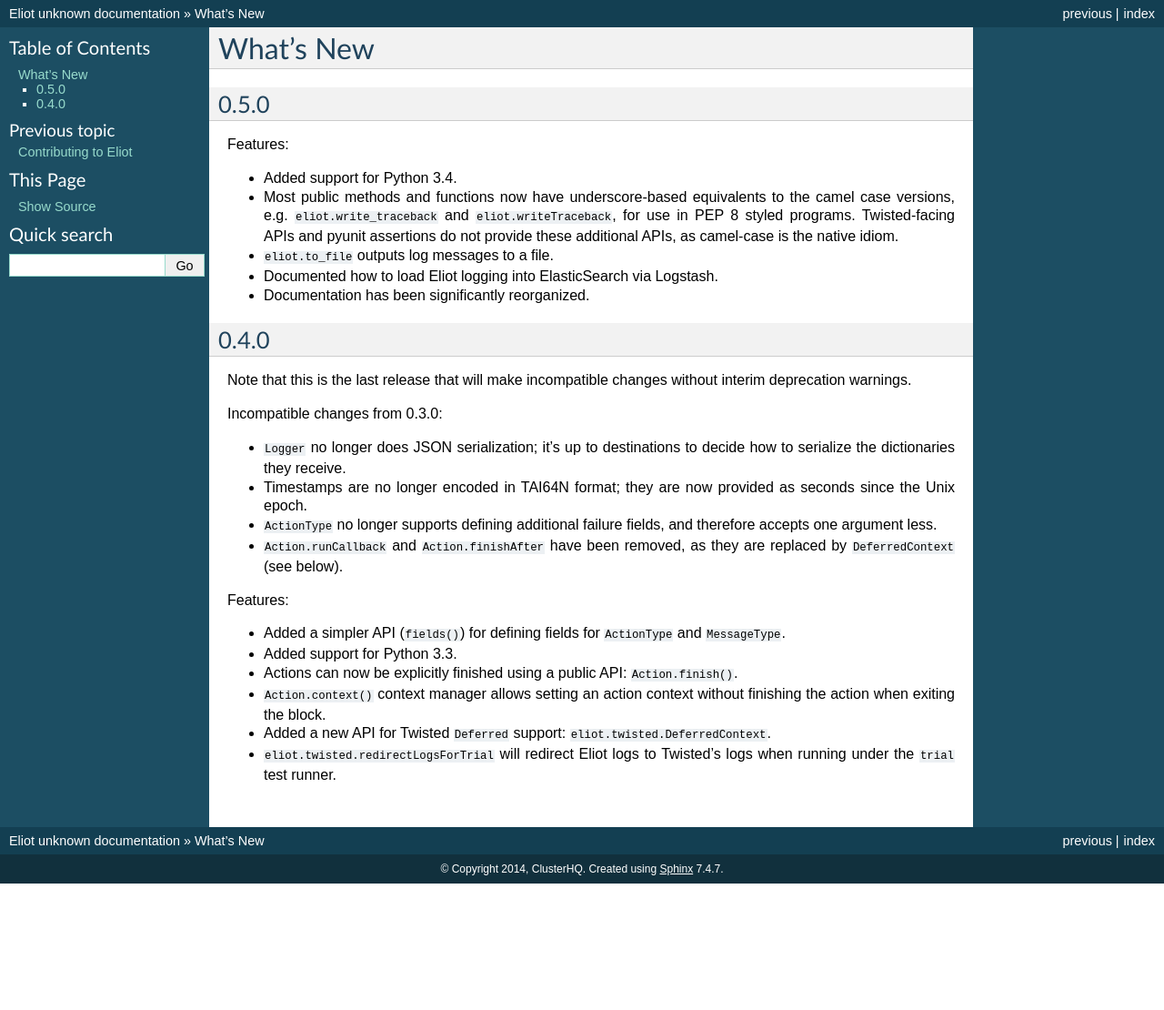
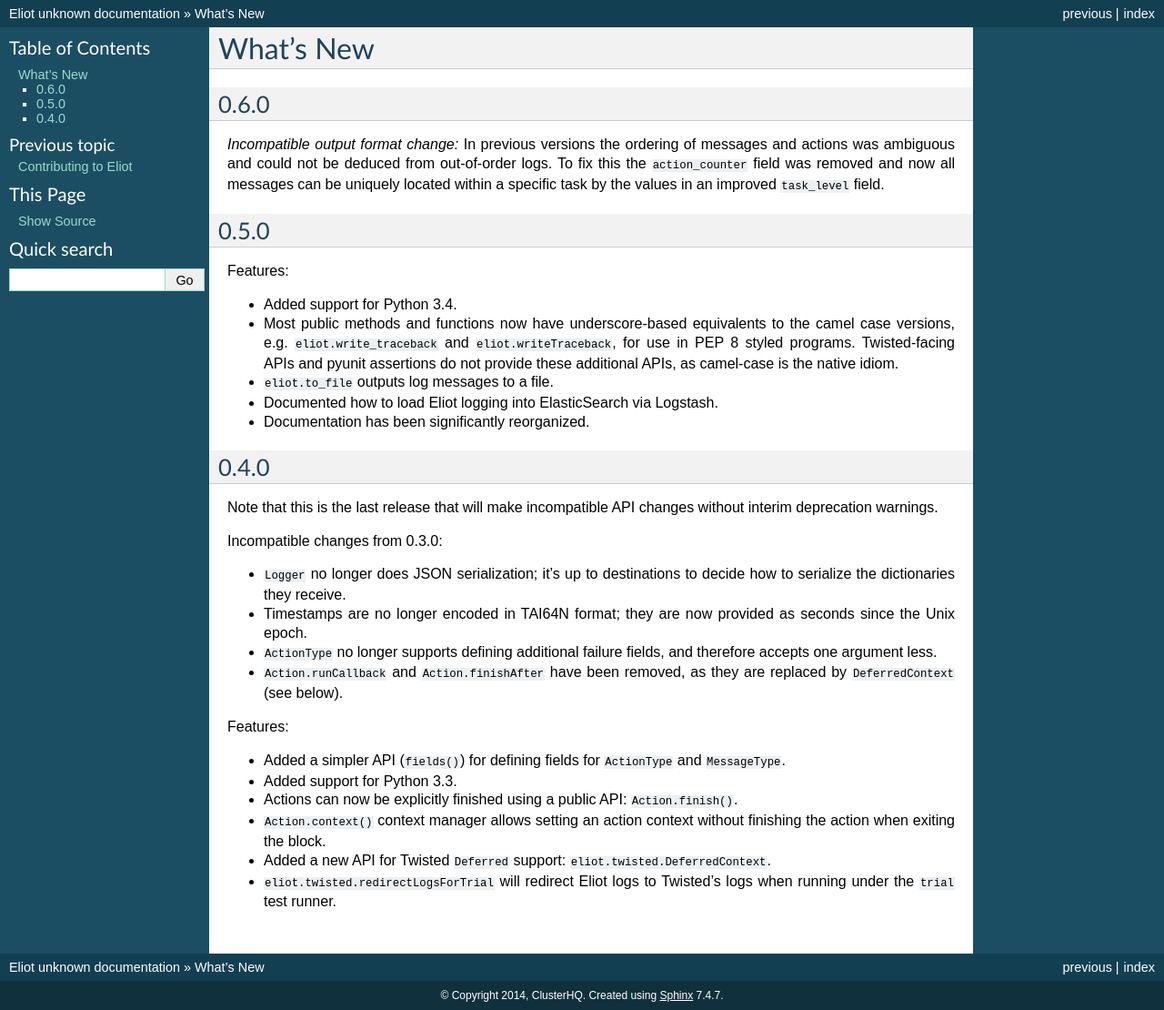
Before and after one commit to itamarst/eliot, a Sphinx documentation site: the page built from docs/source/news.rst, in a window 1280 px wide. Shown: the whole page at 91% size. Built offline with Sphinx 7.4.7, drawn with Linux system fonts in a browser that asks for light colours; before the commit the page ends 971 px from its top, so only the background shows below that.

Commit message:
News entry.

```diff
--- a/docs/source/news.rst
+++ b/docs/source/news.rst
@@ -1,5 +1,11 @@
 What's New
 ==========
+
+0.6.0
+^^^^^
+
+*Incompatible output format change:* In previous versions the ordering of messages and actions was ambiguous and could not be deduced from out-of-order logs.
+To fix this the ``action_counter`` field was removed and now all messages can be uniquely located within a specific task by the values in an improved ``task_level`` field.
 
 0.5.0
 ^^^^^
@@ -17,7 +23,7 @@ Features:
 0.4.0
 ^^^^^
 
-Note that this is the last release that will make incompatible changes without interim deprecation warnings.
+Note that this is the last release that will make incompatible API changes without interim deprecation warnings.
 
 
 Incompatible changes from 0.3.0:
```
